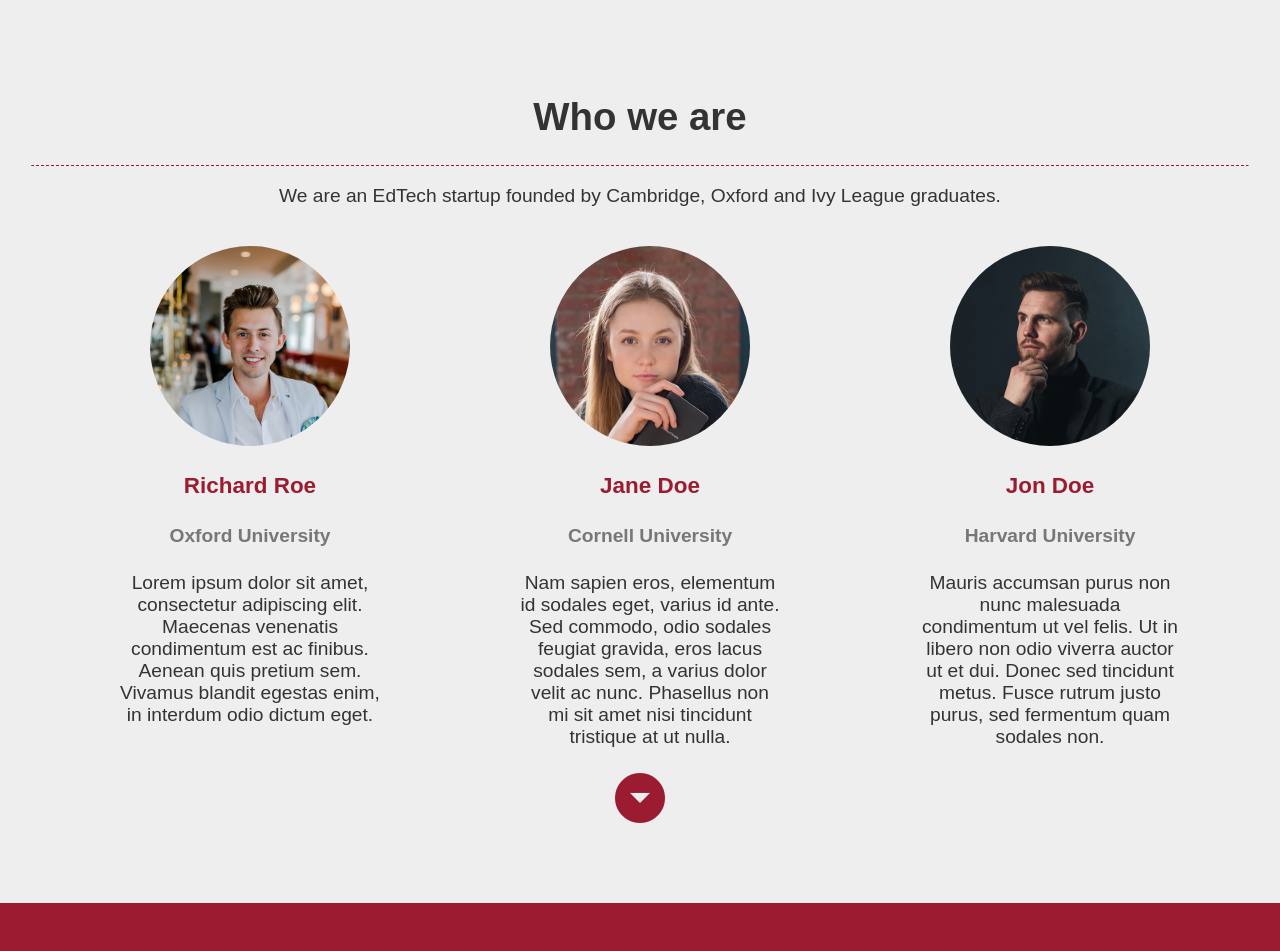
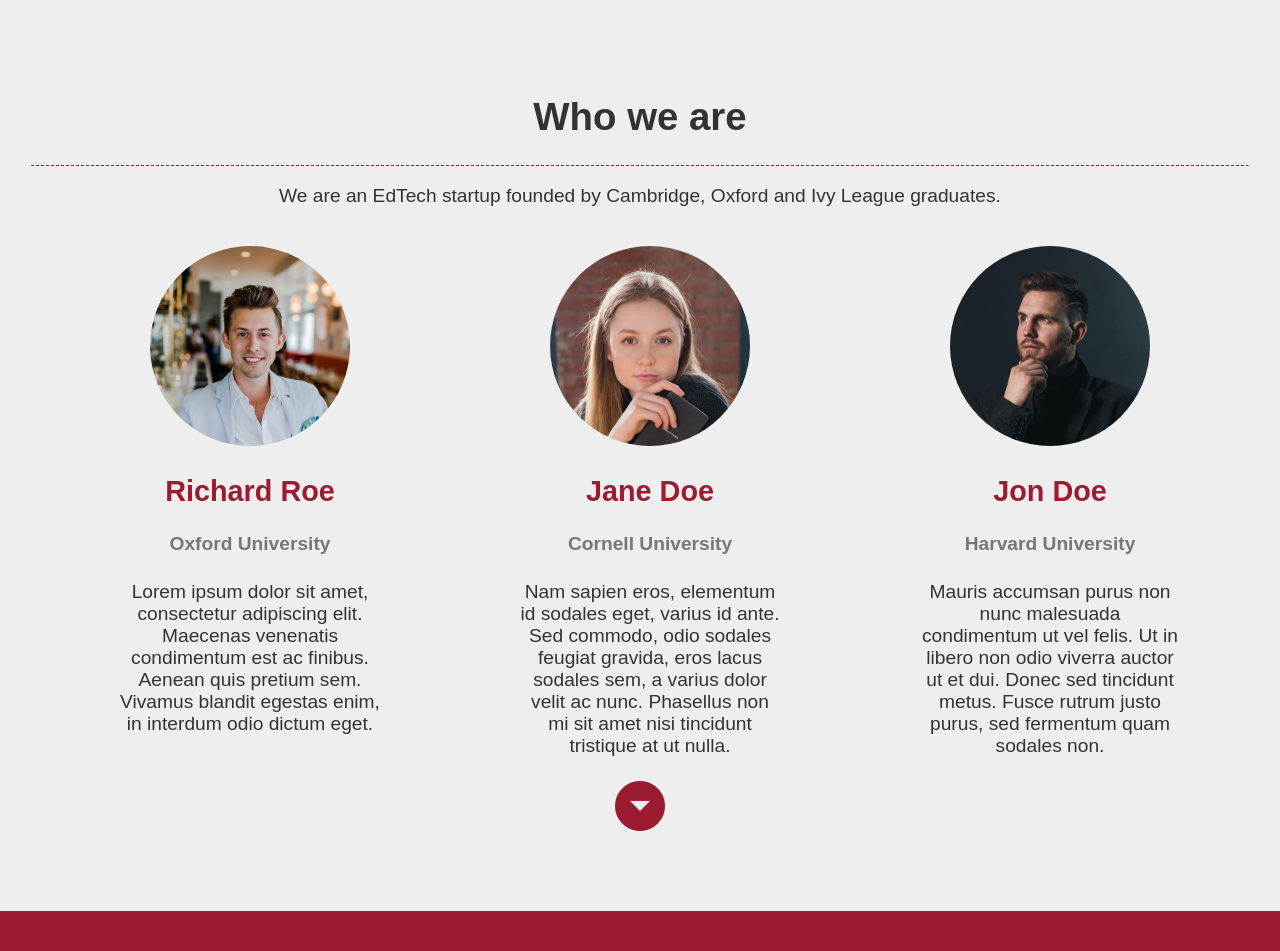
Before and after one commit to Pi-31415/EdTech, a PHP site: page / in a window 1280 px wide. Shown: the part 1249-2200 px from the top of the page. Run offline with PHP 8.4, Linux system fonts and the light colour scheme; some libraries are stand-ins or nearby versions; some web fonts are replaced.

Commit message:
big font

```diff
--- a/css/style.css
+++ b/css/style.css
@@ -403,7 +403,7 @@ input {
   margin-right: 20px;
 }
 
-#component-about h3 {
+#component-about h2 {
   color: #9b1c31;
 }
 
--- a/css/style.sass
+++ b/css/style.sass
@@ -368,7 +368,7 @@ input
 	margin-left:20px
 	margin-right:20px
 
-#component-about h3
+#component-about h2
 	color: $primary-color
 
 #component-about h4
--- a/index.html
+++ b/index.html
@@ -119,19 +119,19 @@
 			<div class="grid-container-3">
 				<div>
 					<img src="img/avatar1.jpg" class="avatar">
-					<h3>Richard Roe</h3>
+					<h2>Richard Roe</h2>
 					<h4>Oxford University</h4>
 					<p>Lorem ipsum dolor sit amet, consectetur adipiscing elit. Maecenas venenatis condimentum est ac finibus. Aenean quis pretium sem. Vivamus blandit egestas enim, in interdum odio dictum eget. </p>
 				</div>
 				<div>
 					<img src="img/avatar2.jpg" class="avatar">
-					<h3>Jane Doe</h3>
+					<h2>Jane Doe</h2>
 					<h4>Cornell University</h4>
 					<p>Nam sapien eros, elementum id sodales eget, varius id ante. Sed commodo, odio sodales feugiat gravida, eros lacus sodales sem, a varius dolor velit ac nunc. Phasellus non mi sit amet nisi tincidunt tristique at ut nulla.</p>
 				</div>
 				<div>
 					<img src="img/avatar3.jpg" class="avatar">
-					<h3>Jon Doe</h3>
+					<h2>Jon Doe</h2>
 					<h4>Harvard University</h4>
 					<p>Mauris accumsan purus non nunc malesuada condimentum ut vel felis. Ut in libero non odio viverra auctor ut et dui. Donec sed tincidunt metus. Fusce rutrum justo purus, sed fermentum quam sodales non. </p>
 				</div>
@@ -276,7 +276,7 @@
 			<div class="grid-container-3">
 				<div>
 					<img src="img/logo_large.png" class="logo-contact">
-					<p>Education &amp; Technology</p>
+					<p class="logo-text">Education &amp; Technology</p>
 				</div>
 				<div>
 					<p>
```
